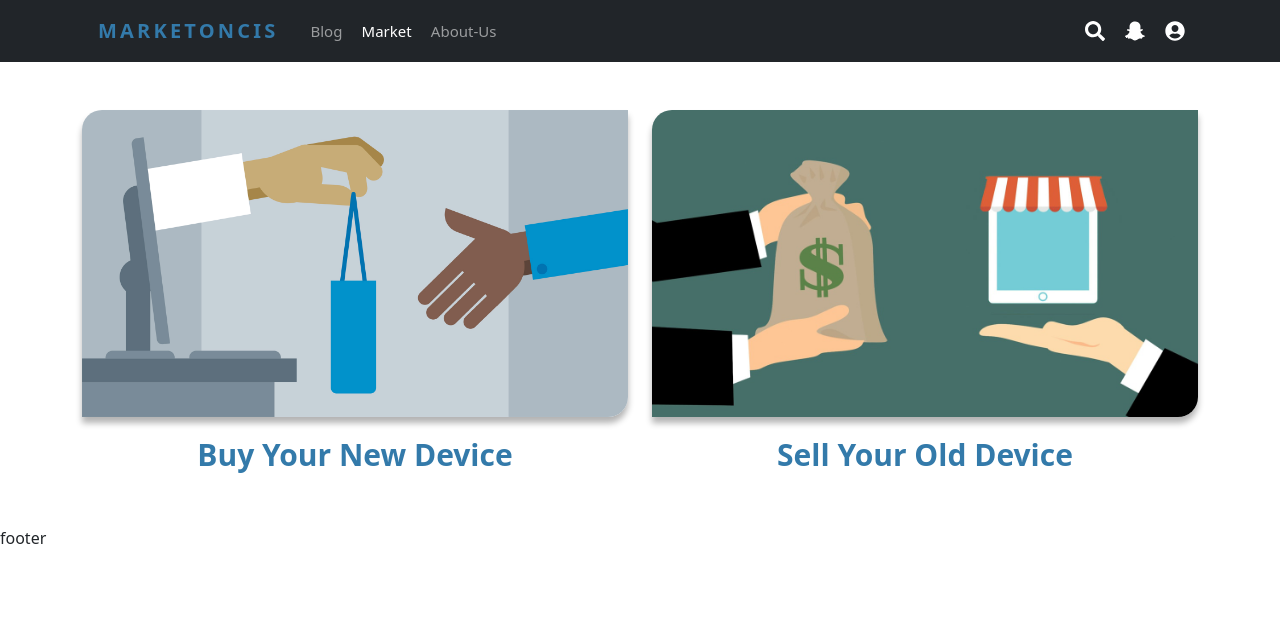
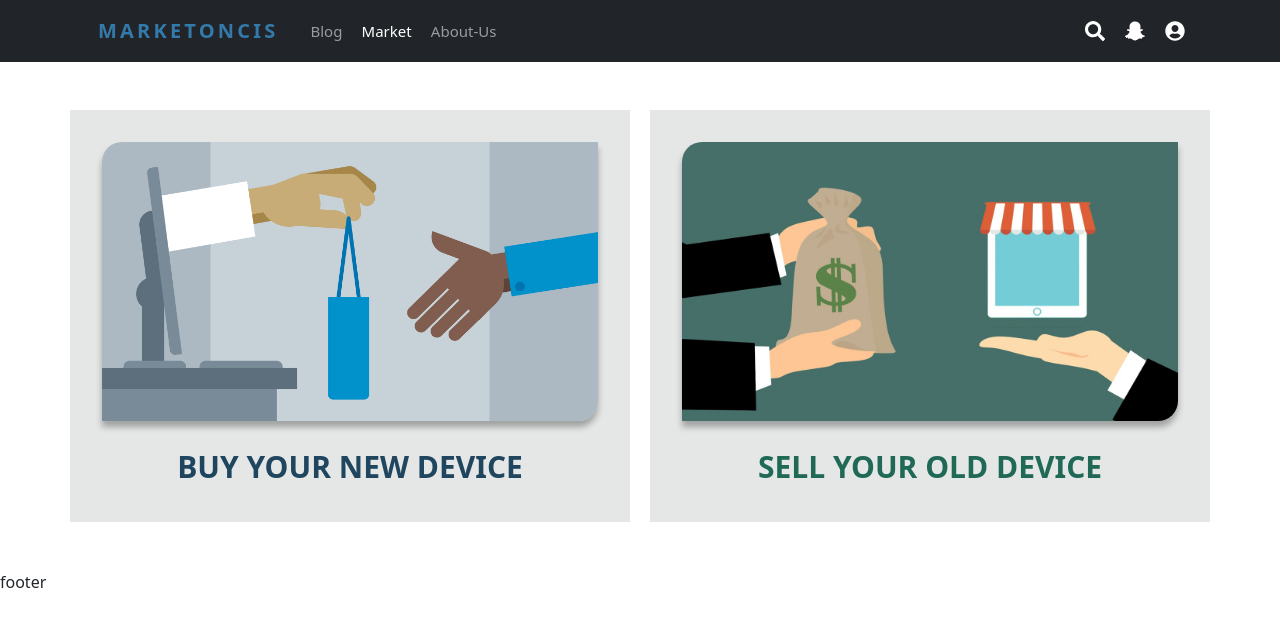
Before and after one commit to yousri-mahmoud/MARKETONCIS, a React (Create React App) app: page /market in a window 1280 px wide. Shown: the top 626 px of the page. Built offline with nearby package versions, Linux system fonts and the light colour scheme.

Commit message:
add sell and buy pages

```diff
--- a/src/App.js
+++ b/src/App.js
@@ -10,6 +10,8 @@ import Login from "./views/auth/login";
 import Market from "./views/market/market";
 import Profile from "./views/profile/profile";
 import SocialMedia from "./views/social-media/social-media";
+import Sell from "./views/market/sell";
+import Buy from "./views/market/buy";
 
 function App() {
   return (
@@ -22,6 +24,8 @@ function App() {
         <Route path="/login" element={<Login />} />
         <Route path="/profile" element={<Profile />} />
         <Route path="/market" element={<Market />} />
+        <Route path="/market/sell" element={<Sell />} />
+        <Route path="/market/buy" element={<Buy />} />
         <Route path="/social-media" element={<SocialMedia />} />
       </Routes>
       <Footer />
--- a/src/assets/scss/_market.scss
+++ b/src/assets/scss/_market.scss
@@ -1,10 +1,25 @@
 .market h4 {
   text-align: center;
-  margin-top: 1.5rem;
+  margin-top: 2rem;
   font-size: $f-size-xl;
   font-weight: bold;
-  text-transform: capitalize;
-  color: $c-primary;
+  text-transform: uppercase;
+}
+.buy {
+  background-color: $c-gray-4;
+  padding: 2rem;
+  margin-right: 10px;
+  h4 {
+    color: $c-primary-dark;
+  }
+}
+.sell {
+  margin-left: 10px;
+  padding: 2rem;
+  background-color: $c-gray-4;
+  h4 {
+    color: $c-secondary-dark;
+  }
 }
 
 .buy img,
--- a/src/assets/scss/style.css
+++ b/src/assets/scss/style.css
@@ -78,11 +78,30 @@ svg {
 
 .market h4 {
   text-align: center;
-  margin-top: 1.5rem;
+  margin-top: 2rem;
   font-size: 1.875rem;
   font-weight: bold;
-  text-transform: capitalize;
-  color: #337aaa;
+  text-transform: uppercase;
+}
+
+.buy {
+  background-color: #e5e6e6;
+  padding: 2rem;
+  margin-right: 10px;
+}
+
+.buy h4 {
+  color: #1f455f;
+}
+
+.sell {
+  margin-left: 10px;
+  padding: 2rem;
+  background-color: #e5e6e6;
+}
+
+.sell h4 {
+  color: #206956;
 }
 
 .buy img,
--- a/src/views/market/market.jsx
+++ b/src/views/market/market.jsx
@@ -1,9 +1,8 @@
 import React from "react";
 import buy from "../../assets/image/buy.jpg";
 import sell from "../../assets/image/sell.jpg";
-import Buy from "./buy";
-import Sell from "./sell";
-import { Routes, Route } from "react-router-dom";
+
+import { Link } from "react-router-dom";
 function Market() {
   return (
     <>
@@ -11,12 +10,16 @@ function Market() {
         <div className="container py-5">
           <div className="row">
             <div className="col buy">
-              <img className="w-100" src={buy} alt="" />
+              <Link to="/market/buy">
+                <img className="w-100 " src={buy} alt="" />
+              </Link>
               <h4>buy your new device</h4>
             </div>
-            <div className="col-lg-6 sell">
+            <div className="col sell">
               {" "}
-              <img className="w-100" src={sell} alt="" />
+              <Link to="/market/sell">
+                <img className="w-100 " src={sell} alt="" />
+              </Link>
               <h4>sell your old device</h4>
             </div>
           </div>
```
Also changed, not shown: 1 other file (tests, documents, lock files or other folders).
